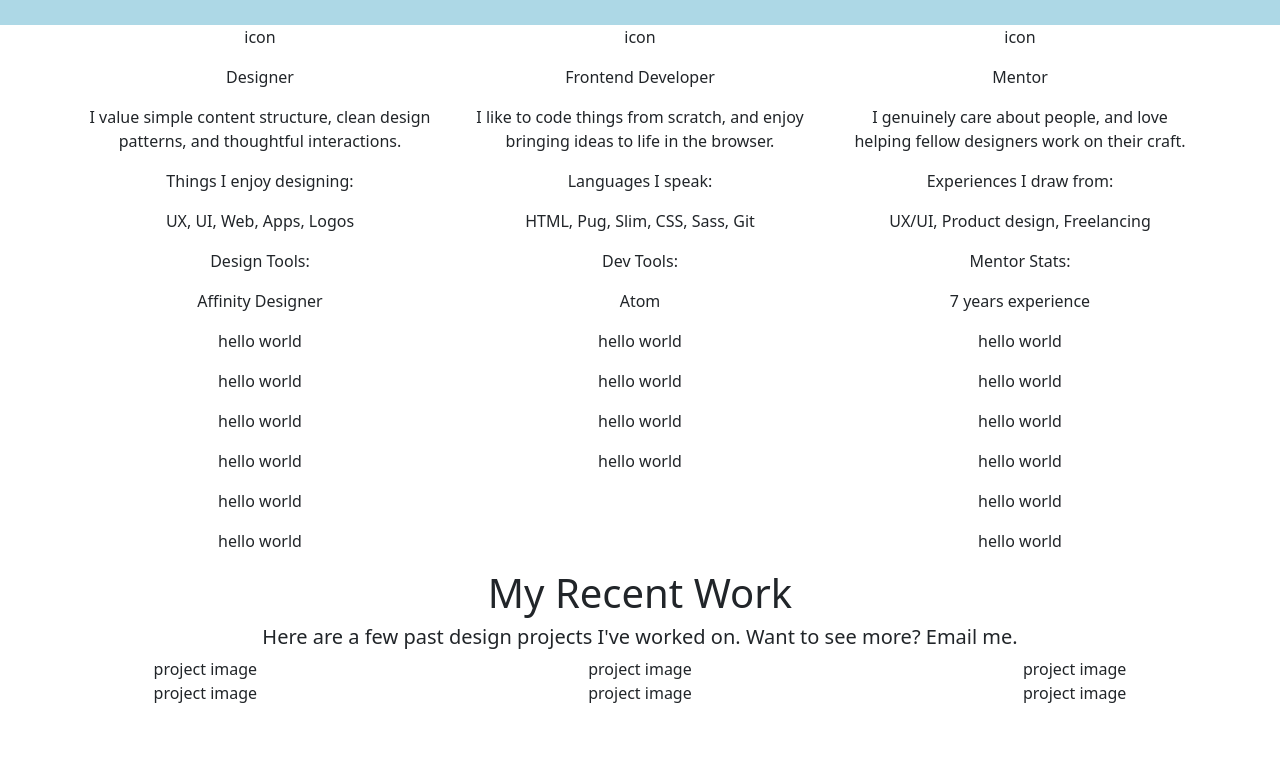
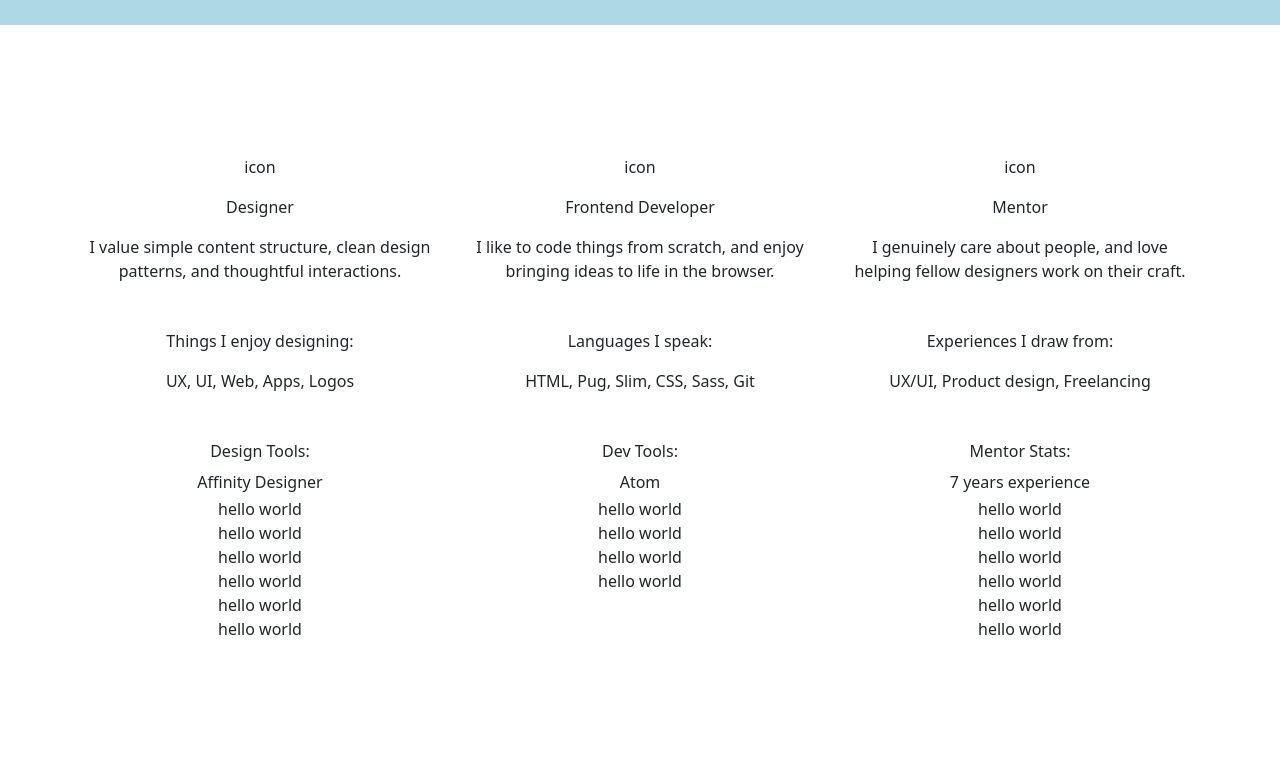
Before and after one commit to bacomman300/1Portfolio-, a plain HTML site: page Index.html in a window 1280 px wide. Shown: the part 1688-2460 px from the top of the page. Before the commit the page ends 2393 px from the top, so only its background shows below. Drawn offline with nearby package versions, Linux system fonts and the light colour scheme.

Commit message:
index 40%

```diff
--- a/index.css
+++ b/index.css
@@ -68,7 +68,35 @@
   display: grid;
 }
 
+.section5{
+  padding-top: 80px;
+ }
 
+ .p1{
+  padding-top: 50px;
+ }
+.p2{
+  padding-bottom: 30px;
+}
+.p3{
+  padding-bottom: 30px;
+}
+.p4{
+  margin-bottom: 7px;
+}
+.p5{
+  margin-bottom: 3px;
+}
+.p6{
+  margin-bottom: 0px;
+}
+.p7{
+  padding-bottom: 50px;
+}
+
+.section6h1{padding-top:170px;
+
+}
 /* ids  */
  section{
   text-align: center;
```
